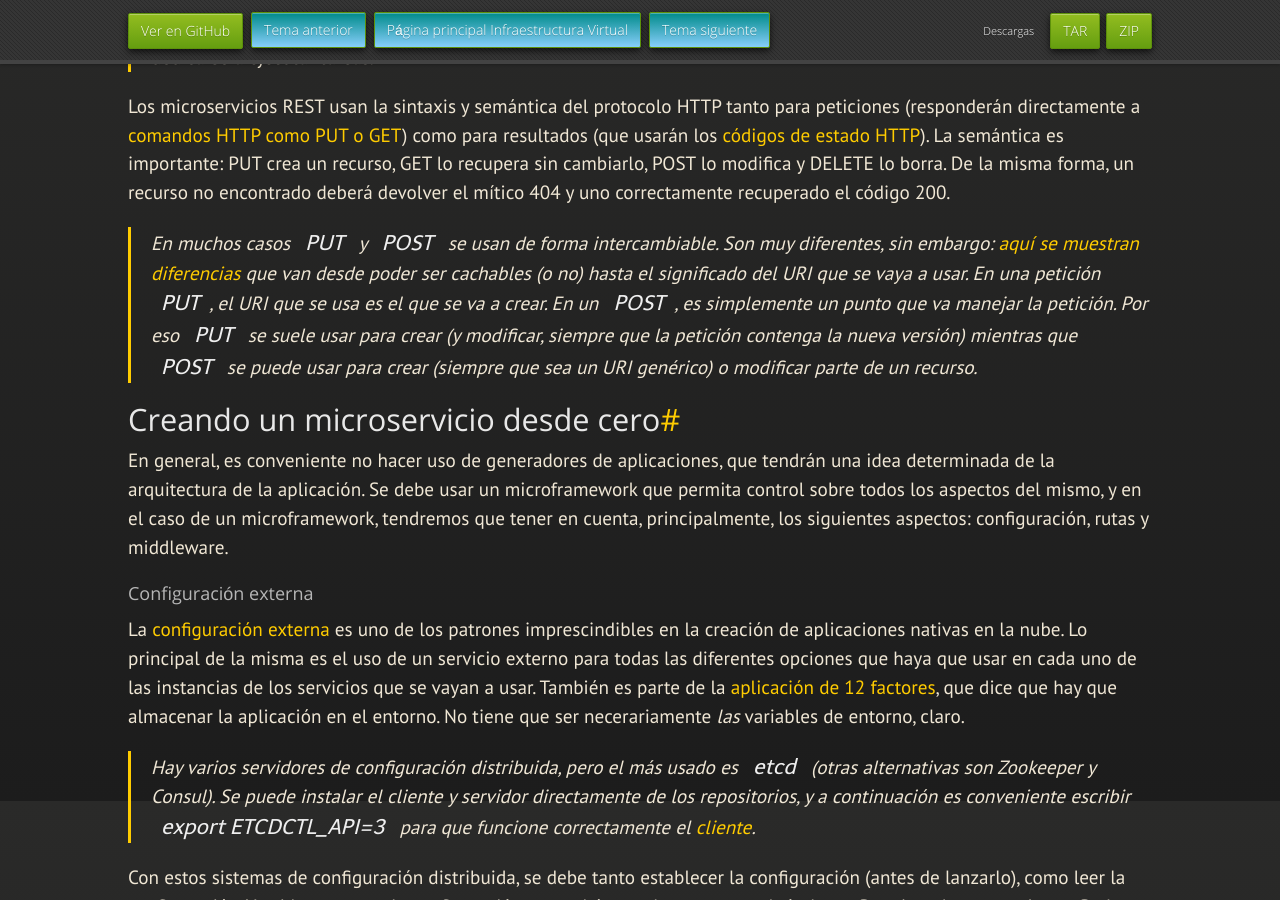
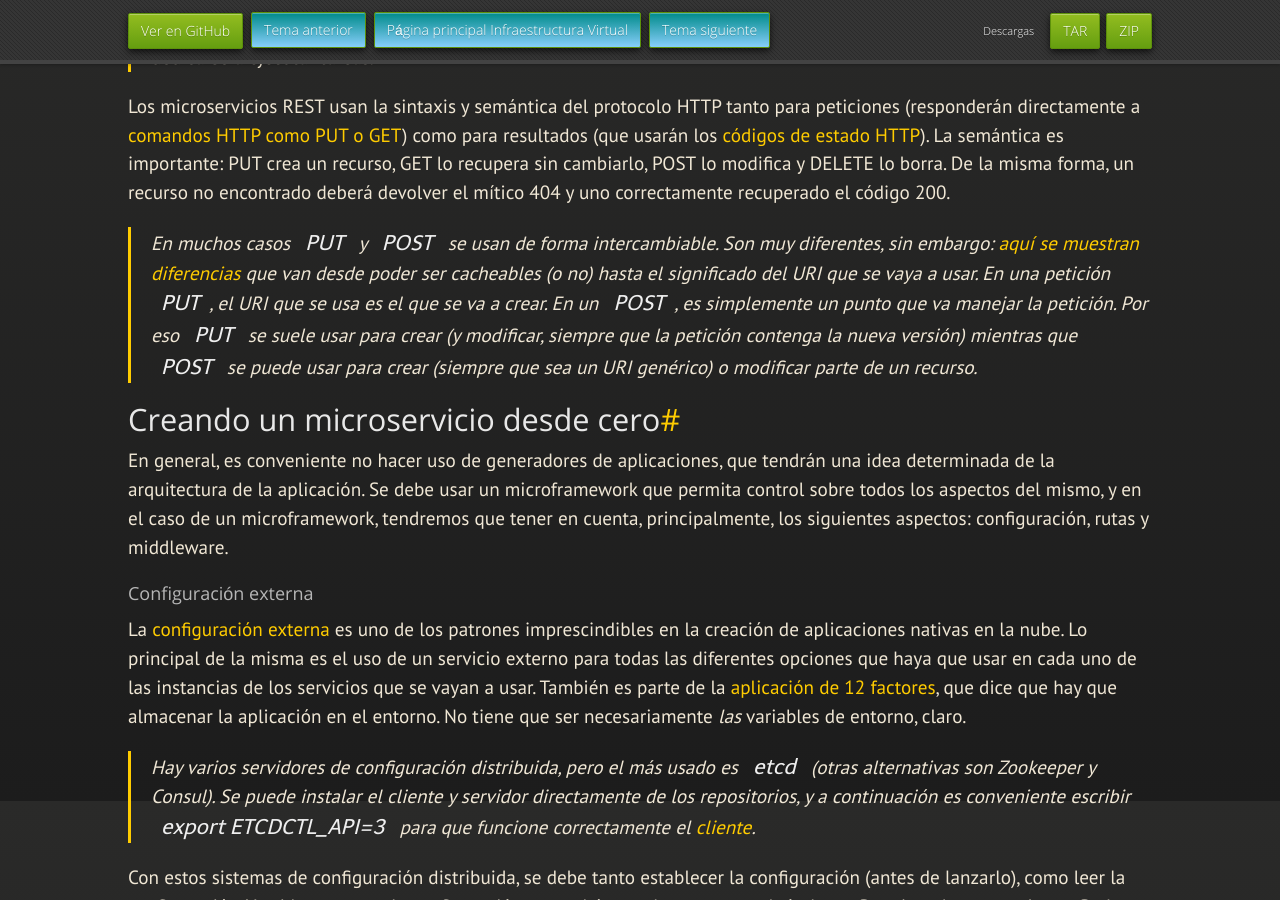
Before and after one commit to JJ/IV, a Jekyll site: the page built from documentos/temas/Microservicios.md, in a window 1280 px wide and 900 px high, scrolled down 1899 px. Built offline with Jekyll 4.4.1, drawn with Linux system fonts in a browser that asks for light colours; nearby versions of some CDN libraries; some web fonts are replaced; our own code applies the rules of GitHub Pages for plain Markdown files; some of the changed text lies outside the part shown.

Commit message:
Sync documentos/temas/Microservicios.md de master a gh-pages

```diff
--- a/documentos/temas/Microservicios.md
+++ b/documentos/temas/Microservicios.md
@@ -97,7 +97,7 @@ deberá devolver el mítico 404 y uno correctamente recuperado el código
 > muy diferentes, sin
 > embargo:
 > [aquí se muestran diferencias](https://stackoverflow.com/questions/107390/whats-the-difference-between-a-post-and-a-put-http-request)
-> que van desde poder ser cachables (o no) hasta el significado del URI
+> que van desde poder ser cacheables (o no) hasta el significado del URI
 > que se vaya a usar. En una petición `PUT`, el URI que se usa es el
 > que se va a crear. En un `POST`, es simplemente un punto que va
 > manejar la petición. Por eso `PUT` se suele usar para crear (y
@@ -125,7 +125,7 @@ externo para todas las diferentes opciones que haya que usar en cada
 uno de las instancias de los servicios que se vayan a usar. También es
 parte de la [aplicación de 12 factores](https://12factor.net/config),
 que dice que hay que almacenar la aplicación en el entorno. No tiene
-que ser necerariamente *las* variables de entorno, claro.
+que ser necesariamente *las* variables de entorno, claro.
 
 > Hay varios servidores de configuración distribuida, pero el más
 > usado es `etcd` (otras alternativas son Zookeeper y Consul). Se
```
Also changed, not shown: other parts of documentos/temas/Microservicios.md (+2 -2 lines).
